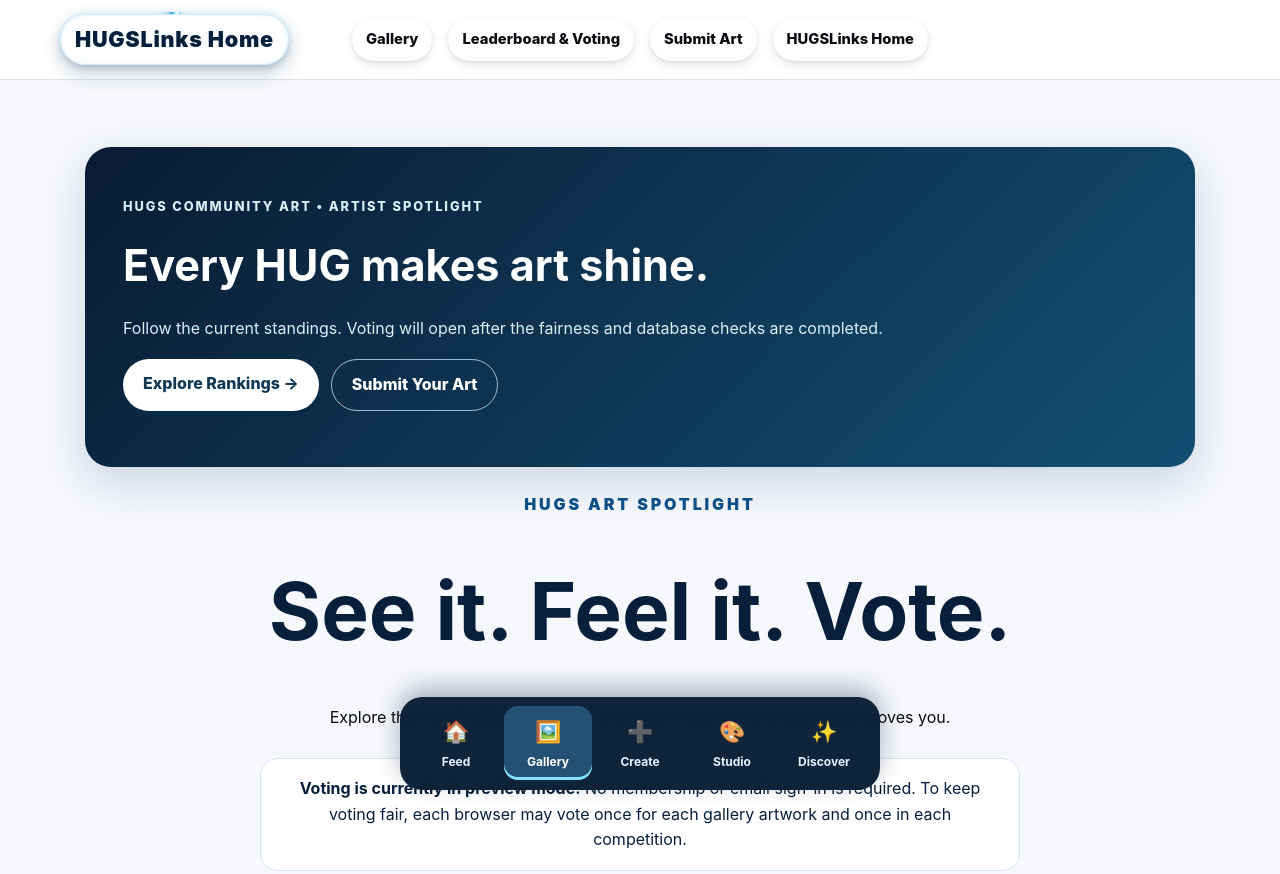
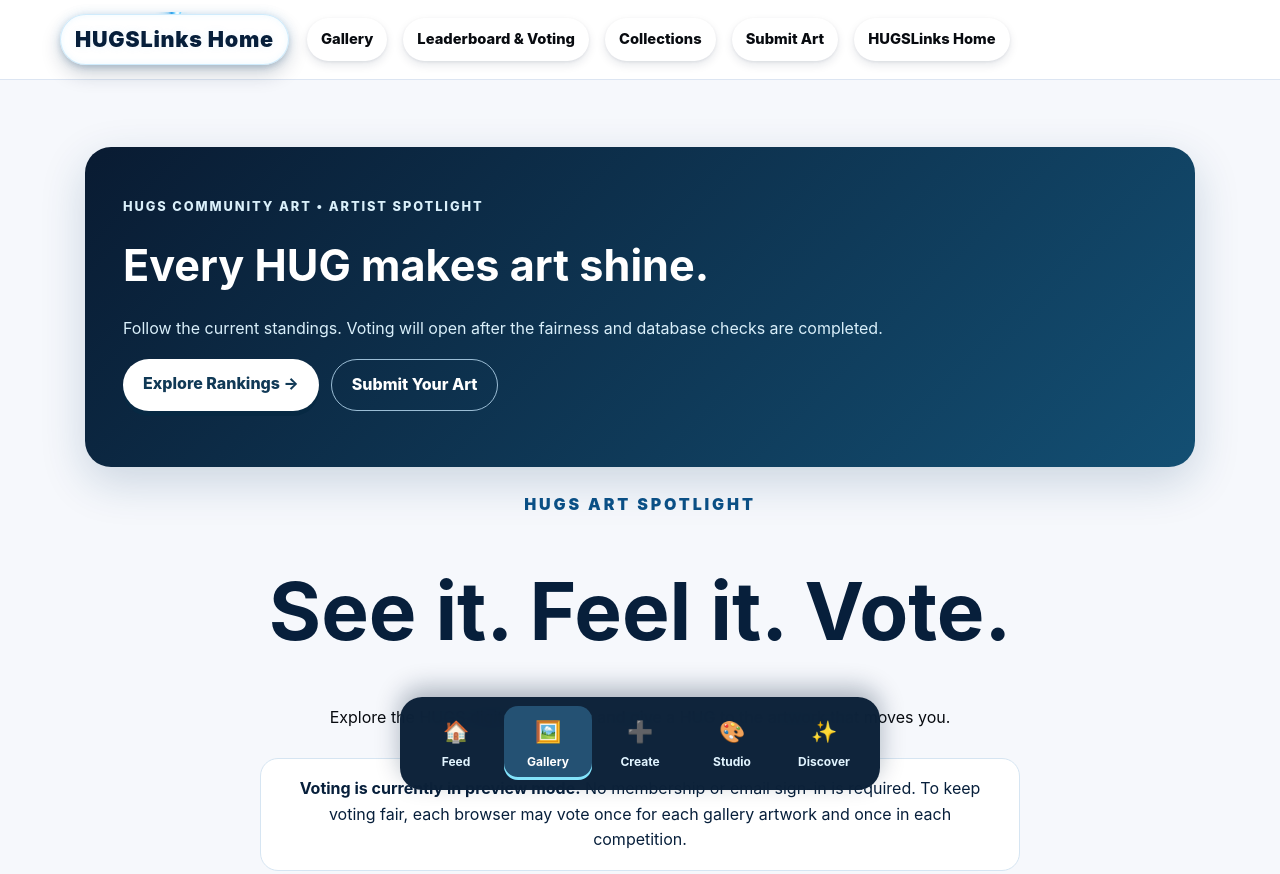
Before and after one commit to madartz1/hugslinks-community-art, a website: page art-voting.html in a window 1280 px wide. Shown: the top 874 px of the page. Drawn offline with Linux system fonts and the light colour scheme; no server answers.

Commit message:
Link archive collections from community gallery and homepage

```diff
--- a/art-voting.html
+++ b/art-voting.html
@@ -18,7 +18,7 @@
 <link rel="stylesheet" href="art-app.css"></head>
 <body>
   <a class="skip-link" href="#gallery">Skip to voting gallery</a>
-  <header class="topbar"><nav class="nav"><a class="brand" href="https://hugslinks.com/">HUGSLinks Home</a><button class="menu" type="button" aria-expanded="false" aria-label="Open navigation menu">Menu</button><div class="navlinks"><a href="art-community.html">Gallery</a><a href="art-voting.html">Leaderboard & Voting</a><a href="artist-submit.html">Submit Art</a><a href="https://hugslinks.com/">HUGSLinks Home</a></div></nav></header>
+  <header class="topbar"><nav class="nav"><a class="brand" href="https://hugslinks.com/">HUGSLinks Home</a><button class="menu" type="button" aria-expanded="false" aria-label="Open navigation menu">Menu</button><div class="navlinks"><a href="art-community.html">Gallery</a><a href="art-voting.html">Leaderboard & Voting</a><a href="art-collections.html">Collections</a><a href="artist-submit.html">Submit Art</a><a href="https://hugslinks.com/">HUGSLinks Home</a></div></nav></header>
   <main>
     <div class="intro"><p class="exhibit-kicker">HUGS ART SPOTLIGHT</p><h1>See it. Feel it. Vote.</h1><p>Explore the HUGS digital exhibition and give a HUG to the artwork that moves you.</p></div>
     <div class="open-note"><strong>Voting is currently in preview mode.</strong> No membership or email sign-in is required. To keep voting fair, each browser may vote once for each gallery artwork and once in each competition.</div>
```
